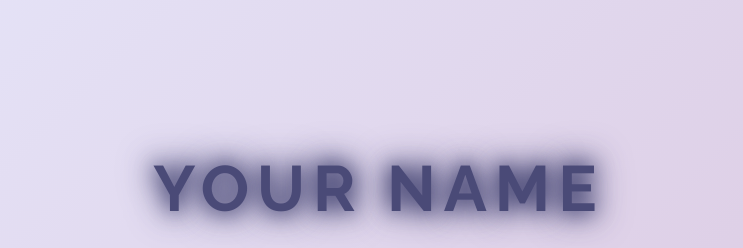
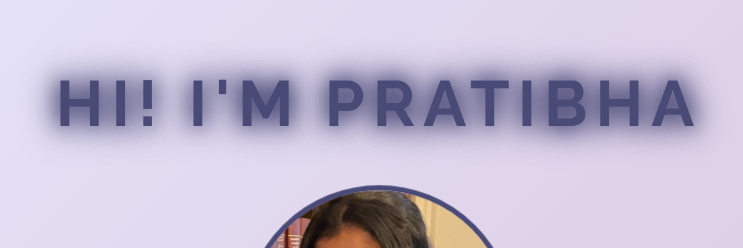
Before and after one commit to pratibhapradeep/Personal-Website, a Python web app: template Desktop/Personal Website/templates/index.html in a window 1280 px wide. Shown: the top 248 px of the page, without its empty margins (261-1004 px from the left). Run offline with Jinja, Linux system fonts and the light colour scheme; the template is opened without the code that fills it, so the values that code supplies are empty.

Commit message:
Improved animations, included profile picture, reformatted the layout and included content for landing page, including contact info

```diff
--- a/Desktop/Personal Website/static/styles.css
+++ b/Desktop/Personal Website/static/styles.css
@@ -42,12 +42,26 @@ body, html {
 .landing-container {
     display: flex;
     flex-direction: column;
-    justify-content: center;
+    justify-content: center; /* This aligns content to the center vertically */
     align-items: center;
     height: 100%;
     text-align: center;
     padding: 20px;
     position: relative;
+    margin-top: -40px; /* Moves the entire content block up */
+}
+
+/* Adjusting the position of the text to make space for the image */
+.animated-title,
+.profile-container,
+.blurb,
+.nav-links,
+.contact-info {
+    margin-top: 30px;
+}
+
+.profile-container {
+    margin-top: 0;
 }
 
 .animated-title {
@@ -82,7 +96,7 @@ body, html {
 
 /* Profile Image */
 .profile-container {
-    margin-top: 30px;
+    margin-top: 50px; /* Increased this value to lower the profile image */
 }
 
 .profile-image {
@@ -90,6 +104,7 @@ body, html {
     height: 250px;
     border-radius: 50%;
     object-fit: cover;
+    object-position: center 30%; /* Adjusts the position to slightly above center */
     margin-bottom: 30px;
     border: 5px solid #4a4a77;
     animation: pulse 2s infinite;
--- a/Desktop/Personal Website/templates/index.html
+++ b/Desktop/Personal Website/templates/index.html
@@ -4,7 +4,7 @@
 <head>
     <meta charset="UTF-8">
     <meta name="viewport" content="width=device-width, initial-scale=1.0">
-    <title>Your Name - Innovative Healthcare</title>
+    <title>Hi! I'm Pratibha</title>
     <link rel="stylesheet" href="static/styles.css">
     <link href="https://fonts.googleapis.com/css2?family=Roboto:wght@300;400;700&family=Raleway:wght@300;700&display=swap" rel="stylesheet">
 </head>
@@ -14,10 +14,15 @@
         <div class="animated-bg"></div>
         <div class="overlay"></div>
         <div class="content">
-            <h1 class="animated-title">Your Name</h1>
+            <h1 class="animated-title">Hi! I'm Pratibha</h1>
             <div class="profile-container">
-                <img src="static/your-image.jpg" alt="Your Picture" class="profile-image">
-                <p class="blurb">Hi, I'm [Your Name], a [Your Profession] passionate about merging technology and healthcare to create innovative solutions.</p>
+                <img src="static/images/me.png" alt="My Picture" class="profile-image">
+                <p class="blurb">I'm a rising junior at Johns Hopkins University,
+                    double majoring in Biomedical Engineering and Computer Science.
+
+                    I'm passionate about
+                    entrepreneurship, specifically companies at intersection of healthcare and
+                    fintech that are working towards creating a digital front door to healthcare.</p>
             </div>
             <nav class="nav-links">
                 <a href="hobbies.html" class="nav-link">Hobbies</a>
@@ -26,8 +31,8 @@
                 <a href="computer-science.html" class="nav-link">Computer Science</a>
             </nav>
             <div class="contact-info">
-                <a href="mailto:your.email@example.com" class="contact-link">your.email@example.com</a>
-                <a href="https://www.linkedin.com/in/yourprofile" target="_blank" class="contact-link">LinkedIn</a>
+                <a href="mailto:pratibha.pradeepp@gmail.com" class="contact-link">Email Address</a>
+                <a href="https://www.linkedin.com/in/pratibha-pradeep-145579262" target="_blank" class="contact-link">LinkedIn</a>
             </div>
         </div>
     </div>
```
Also changed, not shown: Desktop/Personal Website/static/scripts.js (+36 -17 lines), Desktop/Personal Website/static/images/me.png (added).
